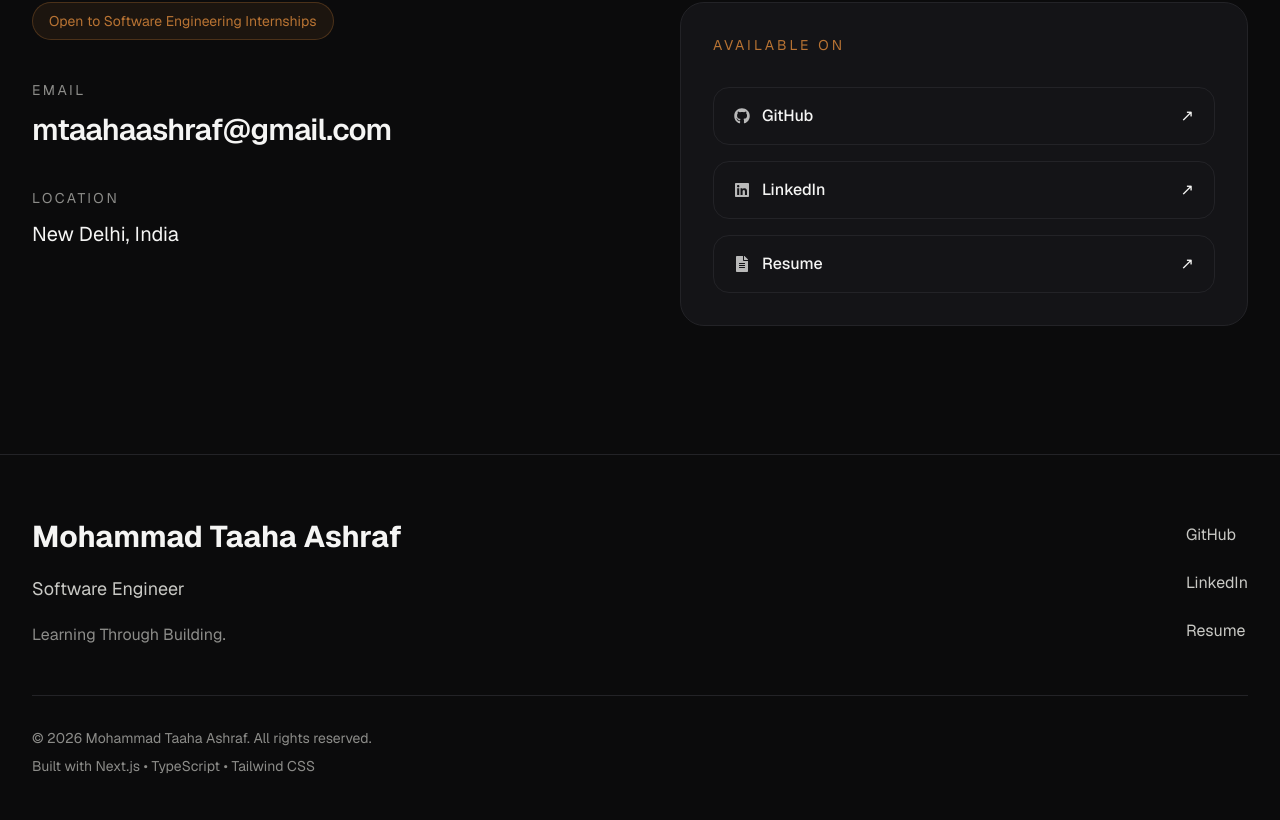
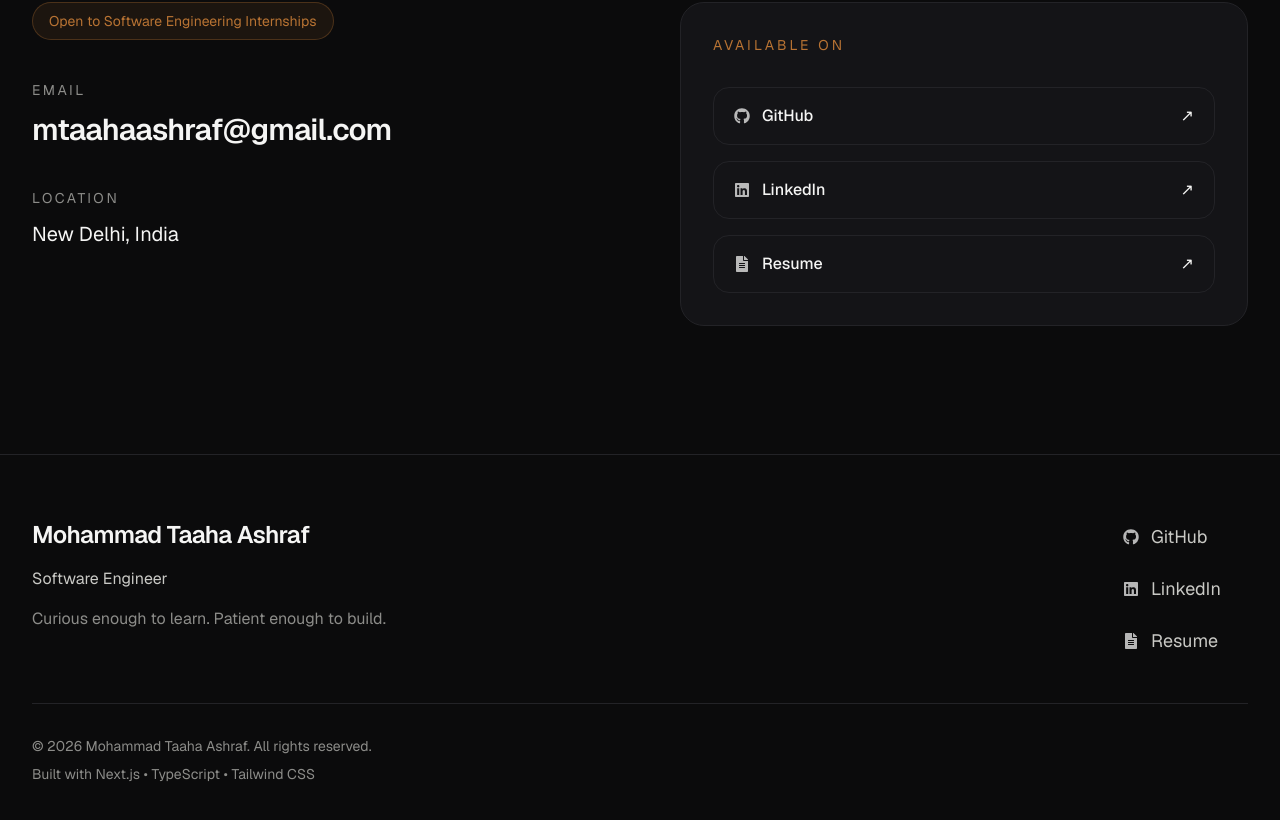
Before and after one commit to m-taaha/taaha-portfolio, a Next.js app: page / in a window 1280 px wide. Shown: the part 6251-7071 px from the top of the page. Built offline with nearby package versions, Linux system fonts and the light colour scheme.

Commit message:
feat(v2): finalize footer section

```diff
--- a/app/components/sections/Footer/FooterBrand.tsx
+++ b/app/components/sections/Footer/FooterBrand.tsx
@@ -3,12 +3,12 @@ import { footer } from "@/app/config/footer";
 
 export function FooterBrand() {
   return (
-    <div className="space-y-5">
-      <h3 className="text-3xl font-bold">{person.name}</h3>
+    <div className="space-y-4">
+      <h3 className="text-2xl font-semibold tracking-tight">{person.name}</h3>
 
-      <p className="text-lg text-text-secondary">{person.title}</p>
+      <p className="text-text-secondary">{person.title}</p>
 
-      <p className="text-text-muted">{footer.tagline}</p>
+      <p className="max-w-sm text-text-muted">{footer.tagline}</p>
     </div>
   );
 }
--- a/app/components/sections/Footer/FooterLinks.tsx
+++ b/app/components/sections/Footer/FooterLinks.tsx
@@ -1,9 +1,18 @@
 import Link from "next/link";
+
+import { FaGithub, FaLinkedin, FaFileAlt } from "react-icons/fa";
+
 import { contact } from "@/app/config/contact";
+
+const icons = {
+  GitHub: <FaGithub />,
+  LinkedIn: <FaLinkedin />,
+  Resume: <FaFileAlt />,
+};
 
 export function FooterLinks() {
   return (
-    <div className="flex flex-col gap-6 items-start lg:pt-1">
+    <div className="flex flex-col items-start gap-6 lg:pt-1">
       {contact.links.map((link) => (
         <Link
           key={link.label}
@@ -11,14 +20,35 @@ export function FooterLinks() {
           target={link.href.startsWith("http") ? "_blank" : undefined}
           rel={link.href.startsWith("http") ? "noopener noreferrer" : undefined}
           className="
+            group
+            flex
+            items-center
+            gap-3
+            text-lg
             text-text-secondary
             transition-colors
+            duration-300
             hover:text-brand-primary
-            hover:translate-x-1
-            duration-200
           "
         >
-          {link.label}
+          <span className="text-base text-white/70">
+            {icons[link.label as keyof typeof icons]}
+          </span>
+
+          <span>{link.label}</span>
+
+          <span
+            className="
+              opacity-0
+              -translate-x-1
+              transition-all
+              duration-300
+              group-hover:translate-x-0
+              group-hover:opacity-100
+            "
+          >
+            ↗
+          </span>
         </Link>
       ))}
     </div>
--- a/app/config/footer.ts
+++ b/app/config/footer.ts
@@ -1,3 +1,3 @@
 export const footer = {
-  tagline: "Learning Through Building.",
+  tagline: "Curious enough to learn. Patient enough to build.",
 } as const;
```
